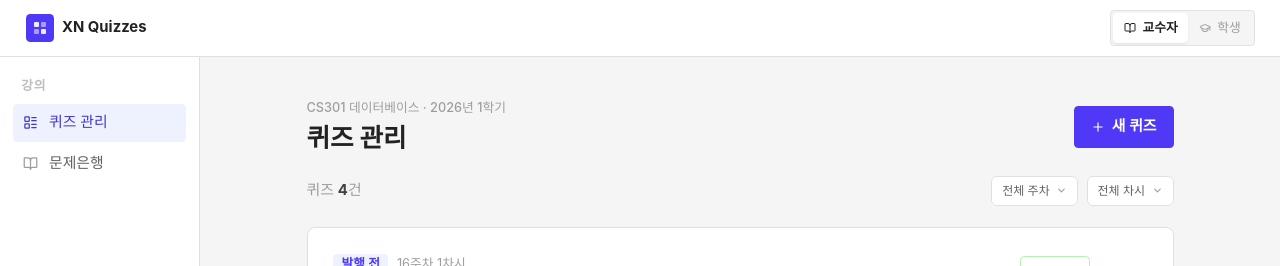
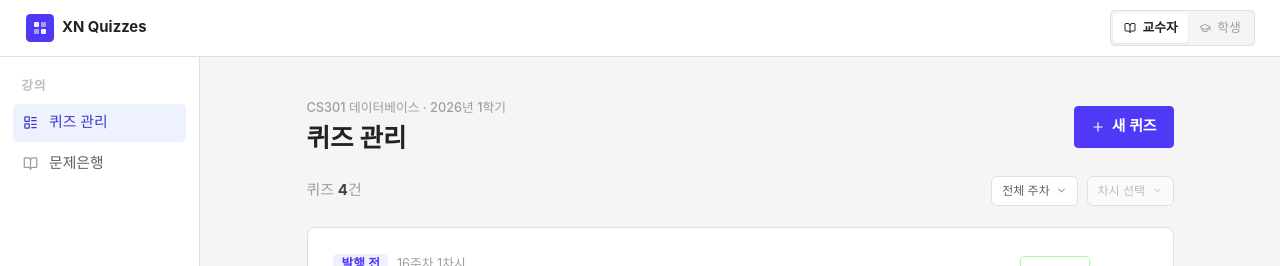
Before and after one commit to minjukim13/xnquiz, a React (Vite) app: page / in a window 1280 px wide. Shown: the top 266 px of the page. Built offline with nearby package versions, Linux system fonts and the light colour scheme; a web font is replaced by a local one.

Commit message:
fix: 주차 1~16 고정 + 미지정 항상 표시, 차시는 해당 주차 퀴즈 기준 동적 표시

```diff
--- a/src/pages/QuizList.jsx
+++ b/src/pages/QuizList.jsx
@@ -6,7 +6,7 @@ import { mockQuizzes } from '../data/mockData'
 import { useRole } from '../context/RoleContext'
 import { getStudentAttempts } from '../data/mockData'
 // ─────────────────────────────── 필터 전용 소형 드롭다운 ───────────────────────────────
-function FilterSelect({ value, onChange, options }) {
+function FilterSelect({ value, onChange, options, placeholder = '전체', disabled = false }) {
   const [open, setOpen] = useState(false)
   const ref = useRef(null)
 
@@ -17,13 +17,13 @@ function FilterSelect({ value, onChange, options }) {
   }, [])
 
   const selected = options.find(o => String(o.value) === String(value))
-  const isActive = selected && selected.value !== 'all'
+  const isActive = selected && selected.value !== 'all' && !disabled
 
   return (
     <div ref={ref} className="relative">
       <button
         type="button"
-        onClick={() => setOpen(o => !o)}
+        onClick={() => !disabled && setOpen(o => !o)}
         className="flex items-center gap-1.5 transition-all focus:outline-none"
         style={{
           height: 30,
@@ -32,12 +32,13 @@ function FilterSelect({ value, onChange, options }) {
           fontWeight: isActive ? 600 : 400,
           borderRadius: 6,
           border: isActive ? '1.5px solid #6366f1' : '1px solid #E0E0E0',
-          background: isActive ? '#EEF2FF' : '#fff',
-          color: isActive ? '#4338ca' : '#616161',
+          background: disabled ? '#FAFAFA' : isActive ? '#EEF2FF' : '#fff',
+          color: disabled ? '#BDBDBD' : isActive ? '#4338ca' : '#616161',
           whiteSpace: 'nowrap',
+          cursor: disabled ? 'not-allowed' : 'pointer',
         }}
       >
-        <span>{selected?.label ?? options[0]?.label}</span>
+        <span>{disabled ? placeholder : (selected?.label ?? placeholder)}</span>
         <svg
           width="11" height="11" viewBox="0 0 24 24" fill="none"
           stroke="currentColor" strokeWidth="2.5" strokeLinecap="round" strokeLinejoin="round"
@@ -47,7 +48,7 @@ function FilterSelect({ value, onChange, options }) {
         </svg>
       </button>
 
-      {open && (
+      {open && options.length > 0 && (
         <div
           className="absolute left-0 top-full mt-1 bg-white z-50 py-1"
           style={{
@@ -90,27 +91,25 @@ function FilterSelect({ value, onChange, options }) {
 }
 
 // ─────────────────────────────── 공통: 주차/차시 드롭다운 필터 ───────────────────────────────
+const WEEK_OPTIONS = [
+  { value: 'all', label: '전체 주차' },
+  { value: 'unassigned', label: '미지정' },
+  ...Array.from({ length: 16 }, (_, i) => ({ value: i + 1, label: `${i + 1}주차` })),
+]
+
 function WeekSessionFilter({ quizzes, filterWeek, filterSession, onWeekChange, onSessionChange, hideUnassigned = false }) {
-  const hasUnassigned = !hideUnassigned && quizzes.some(q => !q.week || q.week === 0)
+  const weekOptions = hideUnassigned
+    ? WEEK_OPTIONS.filter(o => o.value !== 'unassigned')
+    : WEEK_OPTIONS
 
-  const weekOptions = useMemo(() => {
-    const weeks = [...new Set(quizzes.map(q => q.week).filter(w => w && w > 0))].sort((a, b) => a - b)
-    return [
-      { value: 'all', label: '전체 주차' },
-      ...(hasUnassigned ? [{ value: 'unassigned', label: '미지정' }] : []),
-      ...weeks.map(w => ({ value: w, label: `${w}주차` })),
-    ]
-  }, [quizzes, hasUnassigned])
-
+  // 선택한 주차에 실제 퀴즈가 있는 차시만 표시. 주차 미선택이면 빈 목록.
   const sessionOptions = useMemo(() => {
+    if (filterWeek === 'all') return []
     let base = quizzes
     if (filterWeek === 'unassigned') base = quizzes.filter(q => !q.week || q.week === 0)
-    else if (filterWeek !== 'all') base = quizzes.filter(q => q.week === filterWeek)
+    else base = quizzes.filter(q => q.week === filterWeek)
     const sessions = [...new Set(base.map(q => q.session).filter(s => s && s > 0))].sort((a, b) => a - b)
-    return [
-      { value: 'all', label: '전체 차시' },
-      ...sessions.map(s => ({ value: s, label: `${s}차시` })),
-    ]
+    return sessions.map(s => ({ value: s, label: `${s}차시` }))
   }, [quizzes, filterWeek])
 
   return (
@@ -124,6 +123,8 @@ function WeekSessionFilter({ quizzes, filterWeek, filterSession, onWeekChange, o
         value={filterSession}
         onChange={onSessionChange}
         options={sessionOptions}
+        placeholder="차시 선택"
+        disabled={filterWeek === 'all'}
       />
     </div>
   )
```
